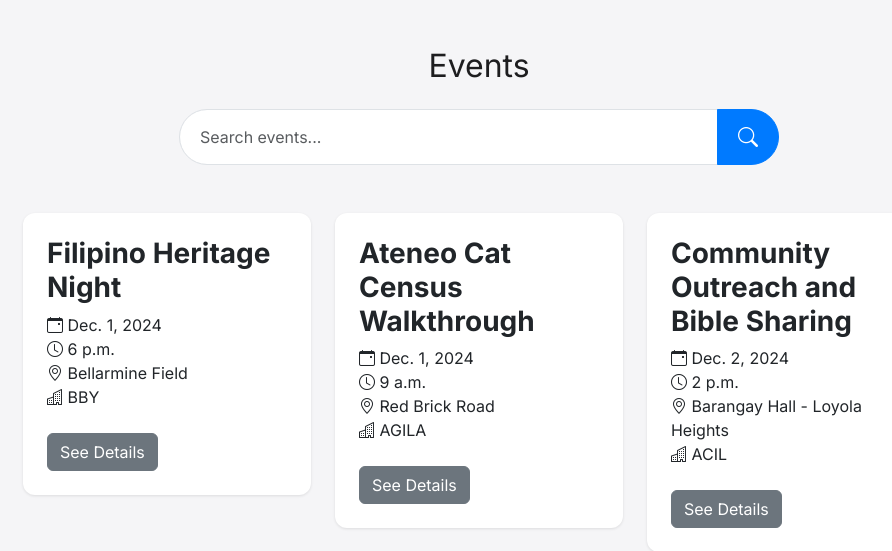
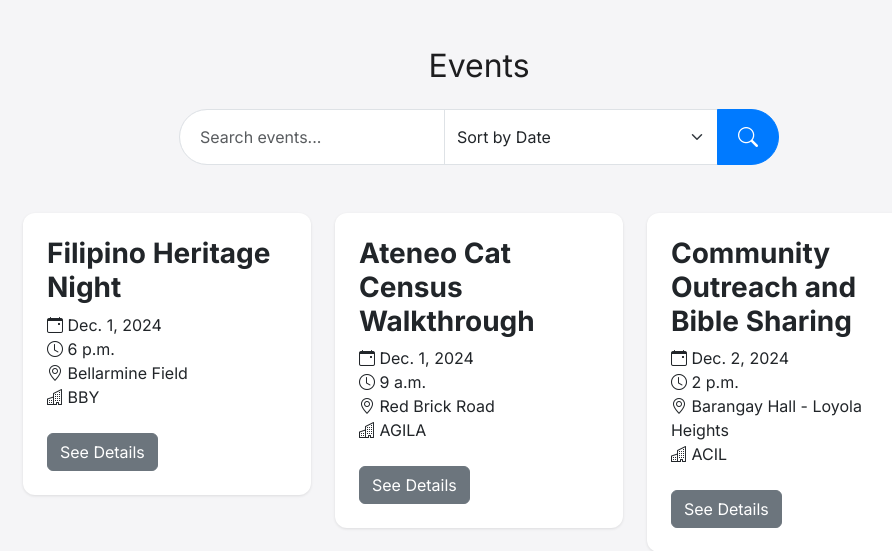
Before and after one commit to nellbert-admu/Aloe-Hub, a Django app: page /events/ in a window 1280 px wide. Shown: the part 57-608 px from the top of the page, without its empty margins (161-1053 px from the left). Run offline with Django 5.2, Linux system fonts and the light colour scheme; data comes from the database, SQL or seed files in the repository; both versions use the stored data as it was after the commit.

Commit message:
add sorting

```diff
--- a/events/views.py
+++ b/events/views.py
@@ -10,6 +10,7 @@ from .forms import FavoriteEventForm
 
 def event_list(request):
     query = request.GET.get('q')
+    sort_by = request.GET.get('sort_by', 'date')
     events = Event.objects.all()
 
     if query:
@@ -20,9 +21,9 @@ def event_list(request):
         print(f"Linear Search Algorithm Analysis: O(n)")
         print(f"Time taken for search: {elapsed_time:.6f} seconds")
 
-    # Sort events by date using Quick Sort
+    # Sort events by the selected category using Quick Sort
     start_time = time.time()
-    events = quick_sort(events)
+    events = quick_sort(events, sort_by)
     end_time = time.time()
     elapsed_time = end_time - start_time
     print(f"Quick Sort Algorithm Analysis: O(n log n)")
@@ -42,16 +43,22 @@ def linear_search(events, query):
             result.append(event)
     return result
 
-def quick_sort(events):
-    # Quick sort is a divide-and-conquer algorithm. It works by selecting a 'pivot' element from the array
-    # and partitioning the other elements into two sub-arrays, according to whether they are less than or greater than the pivot.
+def quick_sort(events, sort_by):
     if len(events) <= 1:
         return events
     pivot = events[len(events) // 2]
-    left = [x for x in events if x.date < pivot.date]
-    middle = [x for x in events if x.date == pivot.date]
-    right = [x for x in events if x.date > pivot.date]
-    return quick_sort(left) + middle + quick_sort(right)
+
+    key_func = {
+        'title': lambda x: x.title,
+        'location': lambda x: x.location,
+        'date': lambda x: x.date
+    }.get(sort_by, lambda x: x.date)
+
+    left = [x for x in events if key_func(x) < key_func(pivot)]
+    middle = [x for x in events if key_func(x) == key_func(pivot)]
+    right = [x for x in events if key_func(x) > key_func(pivot)]
+
+    return quick_sort(left, sort_by) + middle + quick_sort(right, sort_by)
 
 @login_required
 def save_event(request, event_id):
--- a/templates/events/events.html
+++ b/templates/events/events.html
@@ -8,6 +8,11 @@
     <form method="GET" action="{% url 'event-list' %}" class="d-flex justify-content-center mb-5">
         <div class="input-group" style="max-width: 600px;">
             <input type="text" name="q" class="form-control rounded-pill-start" placeholder="Search events..." value="{{ request.GET.q }}" aria-label="Search events">
+            <select name="sort_by" class="form-select">
+                <option value="date" {% if request.GET.sort_by == 'date' %}selected{% endif %}>Sort by Date</option>
+                <option value="title" {% if request.GET.sort_by == 'title' %}selected{% endif %}>Sort by Title</option>
+                <option value="location" {% if request.GET.sort_by == 'location' %}selected{% endif %}>Sort by Location</option>
+            </select>
             <button type="submit" class="btn btn-primary rounded-pill-end">
                 <i class="bi bi-search"></i>
             </button>
```
Also changed, not shown: db.sqlite3.
